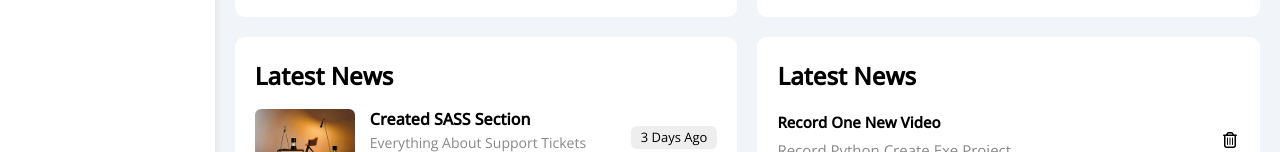
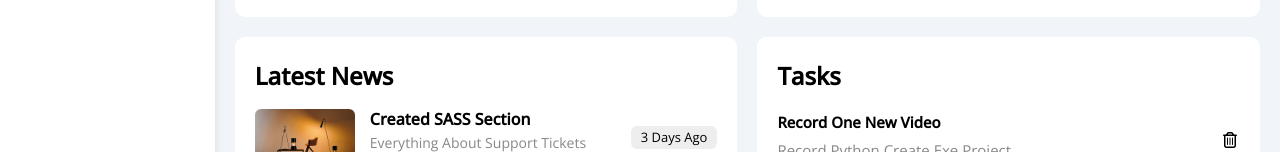
Before and after one commit to abdulaziz-M895/Elzero-Dashboard, a plain HTML site: page index.html in a window 1280 px wide. Shown: the part 975-1127 px from the top of the page. Drawn offline with nearby package versions, Linux system fonts and the light colour scheme.

Commit message:
Update index.html

```diff
--- a/index.html
+++ b/index.html
@@ -274,7 +274,7 @@
           <!-- Start Tasks -->
           <div class="tasks box bg-white rad-10 p-20">
             <div class="heading">
-              <h2 class="mb-10">Latest News</h2>
+              <h2 class="mb-10">Tasks</h2>
             </div>
             <div class="box d-flex align-center space-between">
               <div class="text">
```
